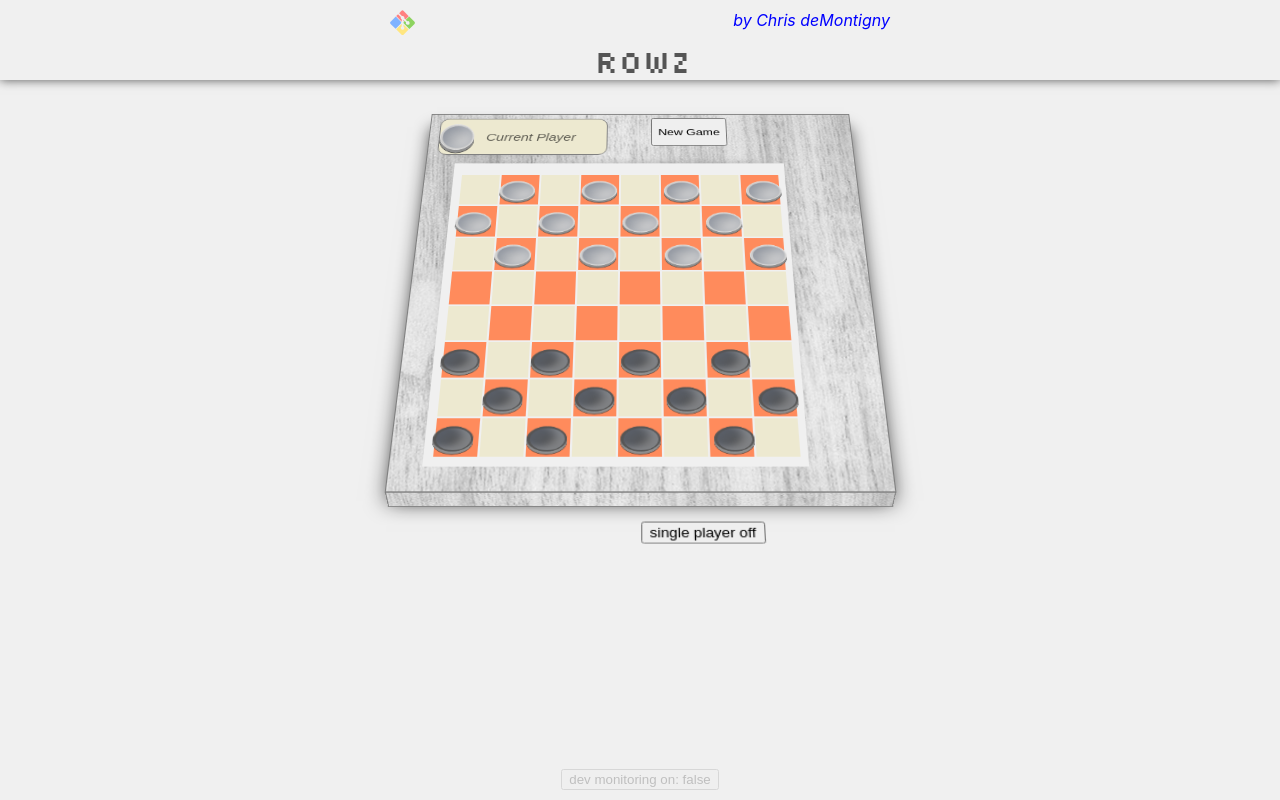
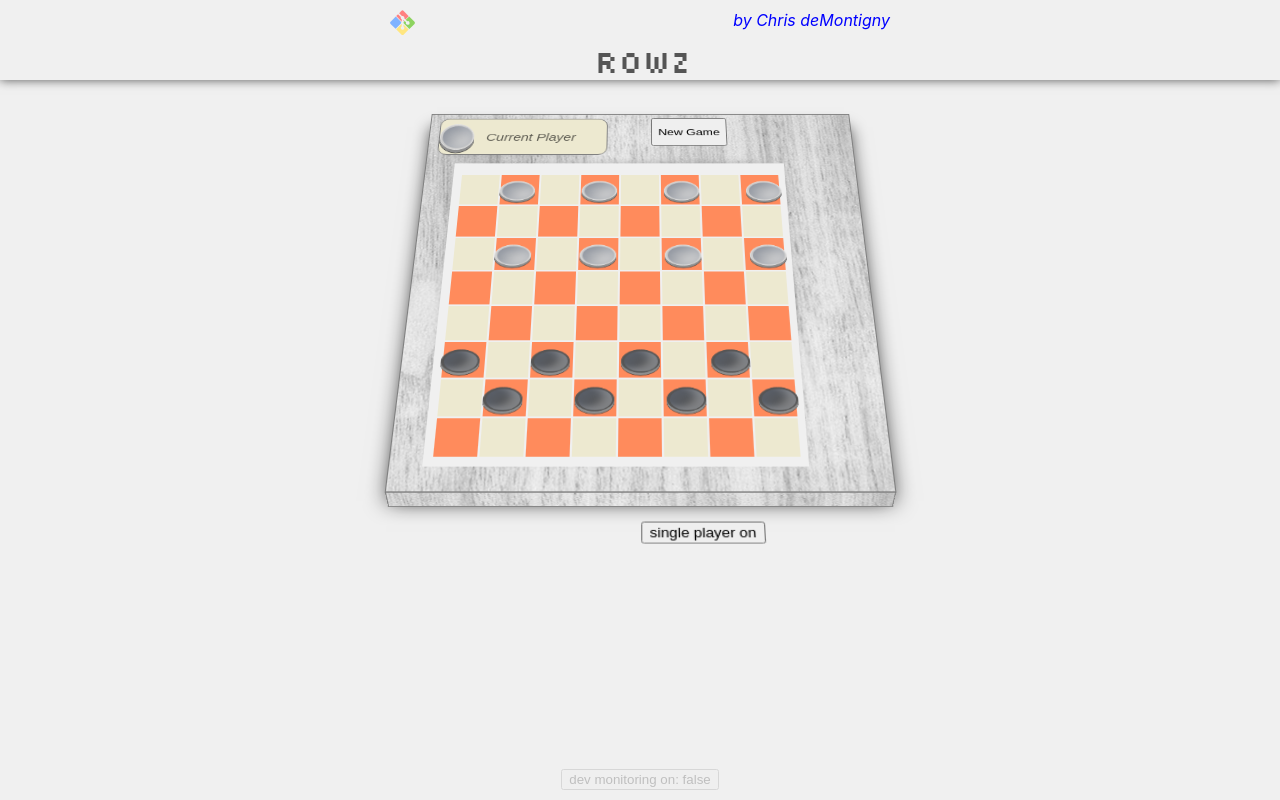
Before and after one commit to Nefari0/Games, a React (Create React App) app in the folder rowz/: page / in a window 1280 px wide. Built offline with nearby package versions, Linux system fonts and the light colour scheme; no server answers; what redux-promise-middleware would draw is missing.

Commit message:
Only responds to gameId

```diff
--- a/rowz/src/Components/Rows/CheckerBoard/CheckerBoard.jsx
+++ b/rowz/src/Components/Rows/CheckerBoard/CheckerBoard.jsx
@@ -8,7 +8,8 @@ import { Menu } from '../Menu/menu.component'
 import React, { Component } from 'react'
 import Tile from '../Tile/tile.component'
 import Piece from '../Tile/Piece/piece.component'
-import pieces from '../pieces'
+// import pieces from '../pieces'
+import pieces from '../test_pieces'
 import { w3cwebsocket as W3CWebSocket } from "websocket";
 import { AI } from './ai.logic'
 // const client = new W3CWebSocket(`ws://127.0.0.1:8004`); // production
@@ -37,7 +38,7 @@ class CheckerBoard extends Component {
             goodPieceCount:12,
             badPieceCount:12,
             clientId:null,
-            singlePlayer:false,
+            singlePlayer:true,
             boardRotation:180
         }
         this.selectTile = this.selectTile.bind(this)
@@ -83,12 +84,13 @@ class CheckerBoard extends Component {
         client.onmessage = (message) => {
             const { currentGame } = this.props
             const dataFromServer = JSON.parse(message.data);
-            const { gameID,input,type } = dataFromServer
+            console.log(dataFromServer)
+            const { gameID,input,type,clienId } = dataFromServer
             if (type === 'ping') {
                 if (dataFromServer.clientId === this.state.clientId) {this.ping()}
             }
 
-            if (type === 'checkerTurn' && gameID === currentGame ) {
+            if (type === 'checkerTurn' && clienId === this.state.clientId ) {
                 // --- Save game on browsers --- //
                 this.saveGame(message.data)
                 // ----------------------- //
@@ -125,11 +127,13 @@ class CheckerBoard extends Component {
     sendToSocketsSwitch = (input) => {
         // this.kingAll()
         const { currentGame } = this.props
+        const { clientId } = this.state
         this.setState({activeLocation:[null,null]})
         var gameObject = {
             type:"checkerTurn",
             input,
-            gameID:currentGame
+            gameID:currentGame,
+            clienId:clientId
         }
         gameObject = JSON.stringify(gameObject)
         client.send(gameObject)
--- /dev/null
+++ b/rowz/src/Components/Rows/test_pieces.js
@@ -0,0 +1,235 @@
+
+
+const pieces = [
+    // {
+    //     id:1,
+    //     player:'good',
+    //     x:1,
+    //     y:0,
+    //     isInGame:true,
+    //     isKing:false,
+    //     pendingDeath:false,
+    // },
+
+    // {
+    //     id:2,
+    //     player:'good',
+    //     x:3,
+    //     y:0,
+    //     isInGame:true,
+    //     isKing:false,
+    //     pendingDeath:false,
+    // },
+    // {
+    //     id:3,
+    //     player:'good',
+    //     x:5,
+    //     y:0,
+    //     isInGame:true,
+    //     isKing:false,
+    //     pendingDeath:false,
+    // },
+    // {
+    //     id:4,
+    //     player:'good',
+    //     x:7,
+    //     y:0,
+    //     isInGame:true,
+    //     isKing:false,
+    //     pendingDeath:false,
+    // },
+    // ---2
+    {
+        id:5,
+        player:'good',
+        x:5,
+        y:2,
+        isInGame:true,
+        isKing:false,
+        pendingDeath:false,
+    },
+    {
+        id:6,
+        player:'good',
+        x:4,
+        y:1,
+        isInGame:true,
+        isKing:false,
+        pendingDeath:false,
+    },
+    {
+        id:7,
+        player:'good',
+        x:2,
+        y:1,
+        isInGame:true,
+        isKing:false,
+        pendingDeath:false,
+    },
+    {
+        id:8,
+        player:'good',
+        x:0,
+        y:1,
+        isInGame:true,
+        isKing:false,
+        pendingDeath:false,
+    },
+    // ---- 3
+    {
+        id:9,
+        player:'good',
+        x:1,
+        y:2,
+        isInGame:true,
+        isKing:false,
+        pendingDeath:false,
+    },
+
+    {
+        id:10,
+        player:'good',
+        x:3,
+        y:2,
+        // y:6,
+        isInGame:true,
+        isKing:false,
+        pendingDeath:false,
+    },
+    {
+        id:11,
+        player:'good',
+        x:6,
+        y:1,
+        // y:4,
+        isInGame:true,
+        isKing:false,
+        pendingDeath:false,
+    },
+    {
+        id:12,
+        player:'good',
+        x:7,
+        y:2 ,
+        isInGame:true,
+        isKing:false,
+        pendingDeath:false,
+    },
+
+    // bad pieces
+
+    {
+        id:13,
+        player:'bad',
+        x:0,
+        y:7,
+        isInGame:true,
+        isKing:false,
+        pendingDeath:false,
+    },
+
+    {
+        id:14,
+        player:'bad',
+        x:2,
+        y:7,
+        isInGame:true,
+        isKing:false,
+        pendingDeath:false,
+    },
+    {
+        id:15,
+        player:'bad',
+        x:4,
+        y:7,
+        isInGame:true,
+        isKing:false,
+        pendingDeath:false,
+    },
+    {
+        id:16,
+        player:'bad',
+        x:6,
+        y:7,
+        isInGame:true,
+        isKing:false,
+        pendingDeath:false,
+    },
+    // // ---2
+    // {
+    //     id:17,
+    //     player:'bad',
+    //     x:7,
+    //     y:6,
+    //     isInGame:true,
+    //     isKing:false,
+    //     pendingDeath:false,
+    // },
+    // {
+    //     id:18,
+    //     player:'bad',
+    //     x:5,
+    //     y:6,
+    //     isInGame:true,
+    //     isKing:false,
+    // pendingDeath:false,
+    // },
+    // {
+    //     id:19,
+    //     player:'bad',
+    //     x:3,
+    //     y:6,
+    //     isInGame:true,
+    //     isKing:false,
+    // pendingDeath:false,
+    // },
+    // {
+    //     id:20,
+    //     player:'bad',
+    //     x:1,
+    //     y:6,
+    //     isInGame:true,
+    //     isKing:false,
+    // pendingDeath:false,
+    // },
+    // // // ---- 3
+    {
+        id:21,
+        player:'bad',
+        x:0,
+        y:5,
+        isInGame:true,
+        isKing:false,
+        pendingDeath:false,
+    },
+
+    {
+        id:22,
+        player:'bad',
+        x:2,
+        y:5,
+        isInGame:true,
+        isKing:false,
+    pendingDeath:false,
+    },
+    {
+        id:23,
+        player:'bad',
+        x:4,
+        y:5,
+        isInGame:true,
+        isKing:false,
+    pendingDeath:false,
+    },
+    {
+        id:24,
+        player:'bad',
+        x:6,
+        y:5,
+        isInGame:true,
+        isKing:false,
+    pendingDeath:false,
+    },
+]
+
+export default pieces
```
